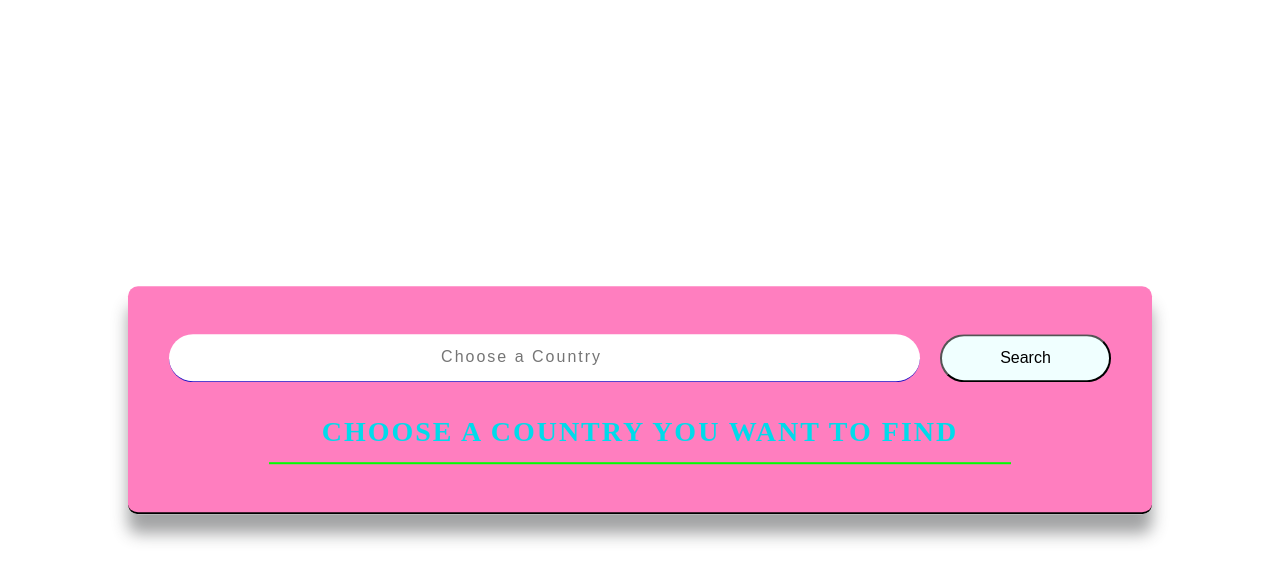
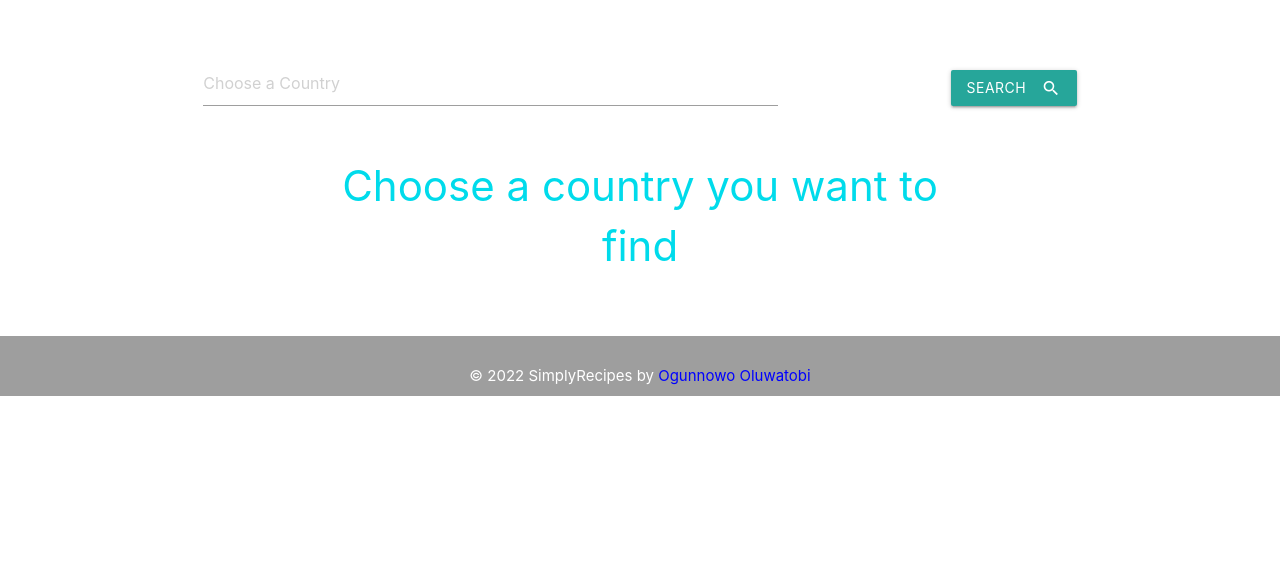
Before and after one commit to tobidave/Country-Guide, a plain HTML site: page index.html in a window 1280 px wide. Drawn offline with nearby package versions, Linux system fonts and the light colour scheme.

Commit message:
project complete phase

```diff
--- a/index.html
+++ b/index.html
@@ -4,28 +4,50 @@
     <meta charset="UTF-8">
     <meta http-equiv="X-UA-Compatible" content="IE=edge">
     <meta name="viewport" content="width=device-width, initial-scale=1.0">
+    <link rel="stylesheet" href="https://cdnjs.cloudflare.com/ajax/libs/materialize/1.0.0/css/materialize.min.css">
+    <link href="https://fonts.googleapis.com/icon?family=Material+Icons" rel="stylesheet">
+    <link type="text/css" rel="stylesheet" href="css/materialize.min.css"  media="screen,projection"/>
+    <link rel="shortcut icon" href="./favicon.png" type="image/x-icon">
     <link rel="stylesheet" href="style.css">
     <title>Country Guide</title>
 </head>
 <body>
 
     <div class="page">
-        <div class="container">
-            <div class="searchWrapper">
-                <input type="text" id="country-inp" placeholder="Choose a Country">
-                <button id="search-btn">Search</button>
-            </div>
+        <div class="container bRadius">
+                <div class="row">
+                    <div class="col s8">
+                        <input type="text" id="country-inp" placeholder="Choose a Country">
+                    </div>
+                    <div class="col  s4 inPlace right-align">
+                        <button class="center-align waves-effect waves-light btn " id="search-btn"><i class="material-icons right">search</i>Search</button>
+                    </div>
+                </div>
 
-            <div class="result">
+                <div class="display container center-align">
+                    <h1 class="displayMessage ">Choose a country you want to find </h1>
+                </div>
+
+            <div class="result container">
 
             </div>
-        <div class="display">
-            <h1 class="displayMessage">Choose a country you want to find </h1>
-        </div>
         <!-- <img src="https://countryflagsapi.com/svg/ng" alt="Nigeria flag" class="flagImg img"/> -->
         </div>
     </div>
 
+
+
+
+    <footer class="page-footer center grey">
+        <p class="center">&copy; <span id="date">2022</span> SimplyRecipes
+             by <a href="https://rainbow-halva-612048.netlify.app/" class="footer-link"> Ogunnowo Oluwatobi </a>
+
+        </p>
+    </footer>
+    <script src="https://cdnjs.cloudflare.com/ajax/libs/materialize/1.0.0/js/materialize.min.js"></script>
+    <script type="text/javascript" src="js/materialize.min.js"></script>
     <script src="./script.js"></script>
+
+
 </body>
 </html>
--- a/script.js
+++ b/script.js
@@ -3,6 +3,10 @@ let countryInp = document.getElementById("country-inp");
 let result = document.querySelector(".result");
 let displayMessage = document.querySelector(".displayMessage");
 let displayMessageLoading = document.querySelector(".displayMessageLoading")
+const date = document.getElementById('date')
+const currentYear = new Date().getFullYear()
+
+date.textContent = currentYear
 
 searchBtn.addEventListener("click", () => {
     let countryName = countryInp.value;
@@ -73,32 +77,38 @@ searchBtn.addEventListener("click", () => {
 
             // <img src="${data[0].flags.svg}" alt="${countryName}" class="flagImg" />
             result.innerHTML =`
-            <img src="${data[0].flags.svg}" alt="${countryName}" class="flagImg" />
+                    <img src="${data[0].flags.svg}" alt="${countryName}" class="flagImg materialboxed responsive-img" />
                     <h2>${CommonName}</h2>
+                    <div class="re-group">
                         <div class="wrapper">
                             <div class="dataWrapper">
                                 <h4>Capital:</h4>
                                 <span>${data[0].capital}</span>
+                            </div>
                         </div>
                         <div class="wrapper">
                             <div class="dataWrapper">
                                 <h4>Continent:</h4>
                                 <span>${data[0].continents}</span>
                             </div>
+                        </div>
                         <div class="wrapper">
                             <div class="dataWrapper">
                                 <h4>Population:</h4>
                                 <span>${data[0].population}</span>
+                            </div>
                         </div>
                         <div class="wrapper">
                             <div class="dataWrapper">
                                 <h4>Currency:</h4>
                                 <span>${data[0].currencies[Object.keys(data[0].currencies)].name} - ${Object.keys(data[0].currencies)[0]}</span>
                             </div>
+                        </div>
                         <div class="wrapper">
                             <div class="dataWrapper">
                                 <h4>Comon Languesges:</h4>
                                 <span>${Object.values(data[0].languages).toString().split(",").join(",")}</span>
+                            </div>
                         </div>
                     </div>
                     `;
@@ -139,9 +149,7 @@ countryInp.addEventListener("mouseenter", () => {
     `
 });
 
-
-// `
-
-//             `
-// https://restcountries.com/v3.1/name/{name}?fullText=true
-// https://restcountries.com/v3.1/name/aruba?fullText=true
+document.addEventListener('DOMContentLoaded', function() {
+    var elems = document.querySelectorAll('.materialboxed');
+    var instances = M.Materialbox.init(elems, options);
+  });
--- a/style.css
+++ b/style.css
@@ -3,10 +3,8 @@
     margin: 0;
     box-sizing: border-box;
 }
-.page{
-    background: rgba(61, 49, 136, 0.133);
-}
-.container{
+
+/* .container{
     background-color: rgba(255, 0, 128, 0.507);
     padding: 3em 2.57em;
     position: absolute;
@@ -19,31 +17,31 @@
     box-shadow: 0 1.2em 1.0em rgba(55, 57, 59, 0.466);
     border-bottom: 2px solid black;
 
-}
+} */
 .searchWrapper{
     display: grid;
     grid-template-columns: 9fr 3fr;
     gap: 1.25em;
 }
 .searchWrapper button{
-    font-size: 1em;
-    background-color: azure;
-    color: black;
-    padding: 0.8em 0;
-    border-radius: 1.5em;
+    font-size: 1em !important;
+    background-color: azure !important;
+    color: black !important;
+    padding: 0.8em 0 !important;
+    border-radius: 1.5em !important;
 }
-.searchWrapper input{
-    font-size: 1em;
-    padding: 0 17em;
-    border: none;
-    border-bottom: 1px solid rgb(29, 17, 196);
-    outline: none;
-    color: rgb(0, 0, 0);
-    border-radius: 1.5em;
-    letter-spacing: 2px;
-}
+/* .searchWrapper input{
+    font-size: 1em !important;
+    padding: 0 17em !important;
+    border: none !important;
+    border-bottom: 1px solid rgb(29, 17, 196) !important;
+    outline: none !important;
+    color: rgb(0, 0, 0) !important;
+    border-radius: 1.5em !important;
+    letter-spacing: 2px !important;
+} */
 .searchWrapper input:focus{
-    padding: 0 0.5em;
+    padding: 0 0.5em !important;
 }
 .result{
     margin-top: 1.25em;
@@ -61,9 +59,6 @@
     min-width: 7.5em;
     height: 45%;
     min-height: 7.5em;
-}
-h1{
-    font-weight: 800;
     color: black;
     text-align: center;
     text-transform: uppercase;
@@ -71,42 +66,86 @@ h1{
     margin-bottom: 1.5em;
     font-size: 28px;
 }
+.bRadius{
+    border-radius: 5px !important;
+    border: none;
+}
 h2{
-    color: rgb(red, 225, 0);
     font-size: 28px;
     text-align: center;
-    margin-bottom: 1.5em;
+    /* margin-bottom: 1.5em; */
+    /* font-size: 20px !important; */
+    color: rgba(47, 0, 255, 0.945) !important;
+
+
 
 
 }
 h4{
     display: inline;
     font-weight: 600;
-    color: rgb(255, 0, 21);
+    color: #ff0000a4;
+    font-size: 20px !important;
 }
 h3{
-    color: red;
+    color: #ff0000;
     font-weight: 800;
     text-align: center;
+    font-size: 20px !important;
+}
+h1{
+    font-size: 42px !important;
+}
+.display{
+    margin-bottom: 1em !important;
+
 }
 .dataWrapper{
     margin-bottom: 1em;
     letter-spacing: 0.3px;
     text-align: center;
-
 }
 .displayMessage{
-    color: rgb(0, 219, 235);
-    margin: 0 100px;
-    line-height: 60px;
-    border-bottom: 2px solid rgb(0, 255, 0);
+    color: rgb(0, 219, 235) !important;
+    line-height: 60px !important;
 }
 .displayMessageLoading{
-    color: rgb(0, 255, 13);
-    margin: 0 100px;
-    line-height: 60px;
+    color: rgb(0, 255, 13) !important;
+    margin: 0 100px !important;
+    line-height: 60px !important;
+}
+.inPlace{
+    margin-top: 10px !important;
 }
 .search{
-    font-weight: 900;
-    color: rgba(255, 0, 128, 0.507);
+    font-weight: 900 !important;
+    color: rgba(255, 0, 128, 0.945) !important;
+    text-transform: uppercase !important;
 }
+
+
+.page{
+    /* width: 90vw !important; */
+    /* max-width: 1120px !important; */
+    margin: 60px auto !important;
+    /* padding: 2rem !important; */
+    /* min-height: calc(100vh - (6rem + 4rem)); */
+}
+
+footer{
+    background-color: grey !important;
+    color: white !important;
+}
+.page-footer{
+    height: 4rem !important ;
+    display: flex !important ;
+    justify-content: center !important ;
+    align-items: center !important ;
+}
+.page-footer p{
+    margin-bottom: 0 !important ;
+}
+.footer-logo,
+.footer-link{
+    color: blue !important ;
+}
```
Also changed, not shown: favicon.png (added). Lines whose indentation alone changed are shown as unchanged.
